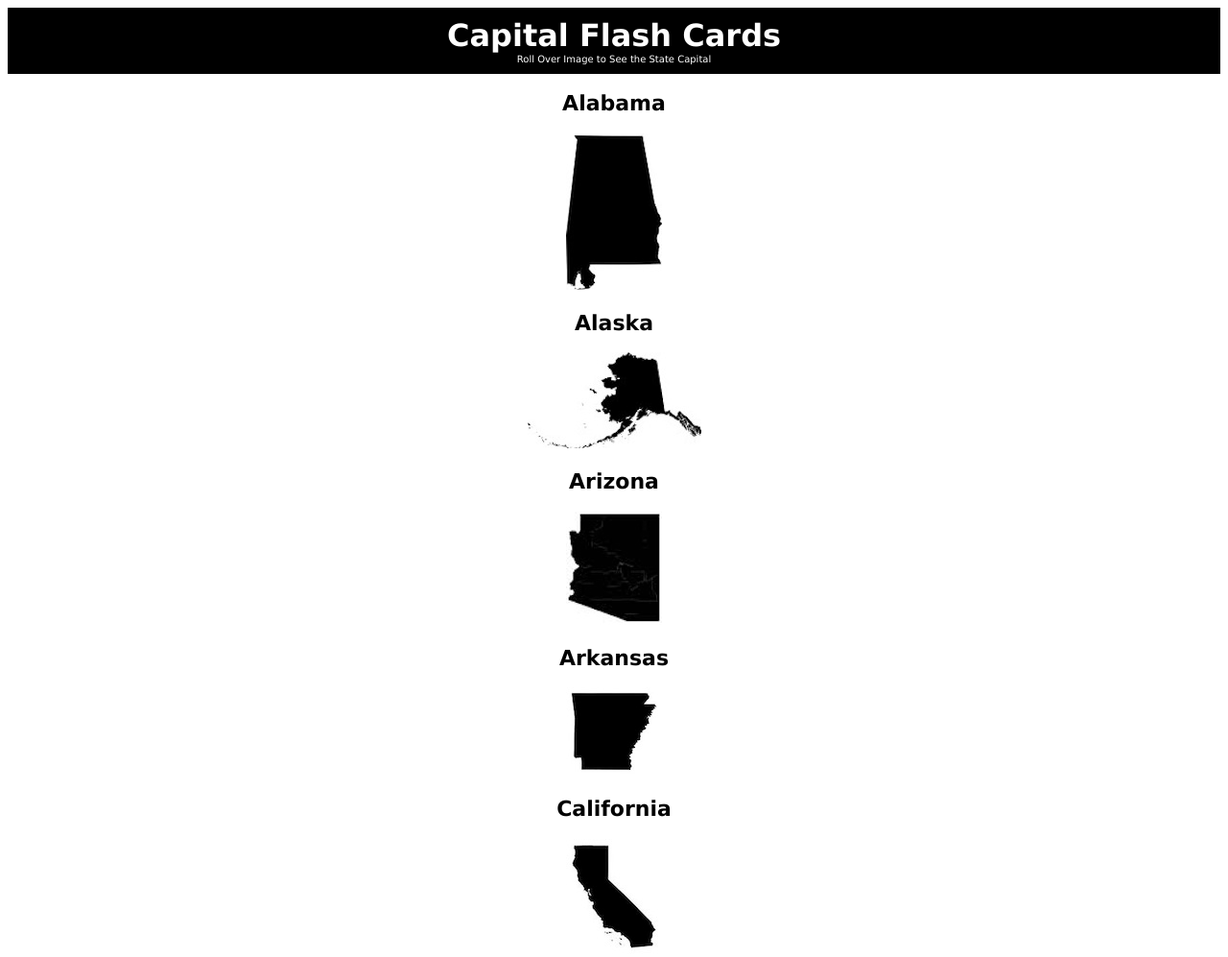
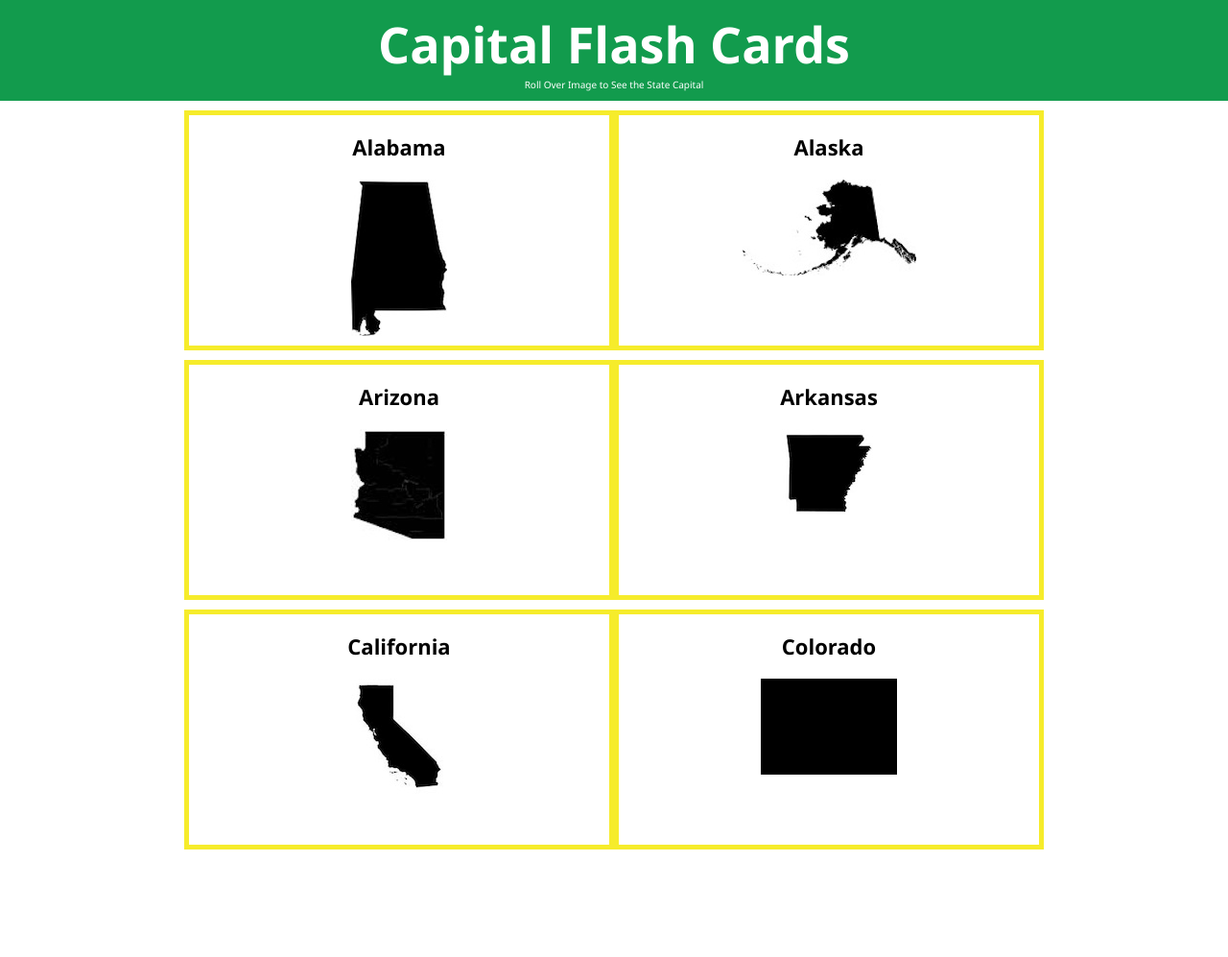
Before and after one commit to mnbutts/FlashCards, a plain HTML site: page index.html in a window 1280 px wide. Shown: the top 997 px of the page at 96% size. After the commit the page ends 885 px from the top, so only its background shows below. Drawn offline with Linux system fonts and the light colour scheme.

Commit message:
Color Updates

```diff
--- a/index.html
+++ b/index.html
@@ -12,23 +12,36 @@
 </header>
 
 <section class="center">
-	<h2>Alabama</h2>
+	<div>
+    <h2>Alabama</h2>
 	<img onmouseover="alert('Montgomery');" src="images/alabama.jpeg" alt="Picture of Alabama">
+	</div>
 
+    <div>
 	<h2>Alaska</h2>
 	<img onmouseover="alert('Juneau');" src="images/alaska.jpeg" alt="Picture of Alaska">
+    </div>
 
+	<div>
 	<h2>Arizona</h2>
     <img onmouseover="alert('Phoenix');" src="images/arizona.jpeg" alt="Picture of Arizona">
+    </div>
 
+    <div>
     <h2>Arkansas</h2>
     <img onmouseover="alert('Little Rock');" src="images/arkansas.jpeg" alt="Picture of Arkansas">
+    </div>
 
+    <div>
     <h2>California</h2>
     <img onmouseover="alert('Sacramento');" src="images/california.jpeg" alt="Picture of California">
+    </div>
 
+    <div>
     <h2>Colorado</h2>
     <img onmouseover="alert('Denver');" src="images/colorado.jpg" alt="Picture of Colorado">
+    </div>
+
 </section>
 
 </body>
--- a/style.css
+++ b/style.css
@@ -1,14 +1,21 @@
 @charset "UTF-8";
 /* CSS Document */
-
+html {
+  box-sizing: border-box;
+  height: 100%;
+}
+*, *:before, *:after {
+  box-sizing: inherit;
+}
 header {
 	text-align: center;
-	background-color: #000;
+	background-color: #129B4D;
 	color: #FFF;
 }
 body {
-	font-family: Verdana, sans-serif;
+	font-family: Segoe, "Segoe UI", "DejaVu Sans", "Trebuchet MS", Verdana, sans-serif;
 	font-size: 16px;
+	margin: 0;
 }
 h1,
 header p {
@@ -16,7 +23,7 @@ header p {
 }
 h1 {
 	padding-top: 10px;
-	font-size: 32px;
+	font-size: 52px;
 }
 h2 {
 	font-size: 22px;
@@ -27,6 +34,13 @@ header p {
 }
 .center {
 	margin: auto;
-	width: 50%;
+	width: 70%;
 	text-align: center;
 }
+div {
+	border: 5px solid #F6EC2B;
+	margin-top: 10px;
+	float: left;
+	height: 250px;
+	width: 50%;
+}
```
